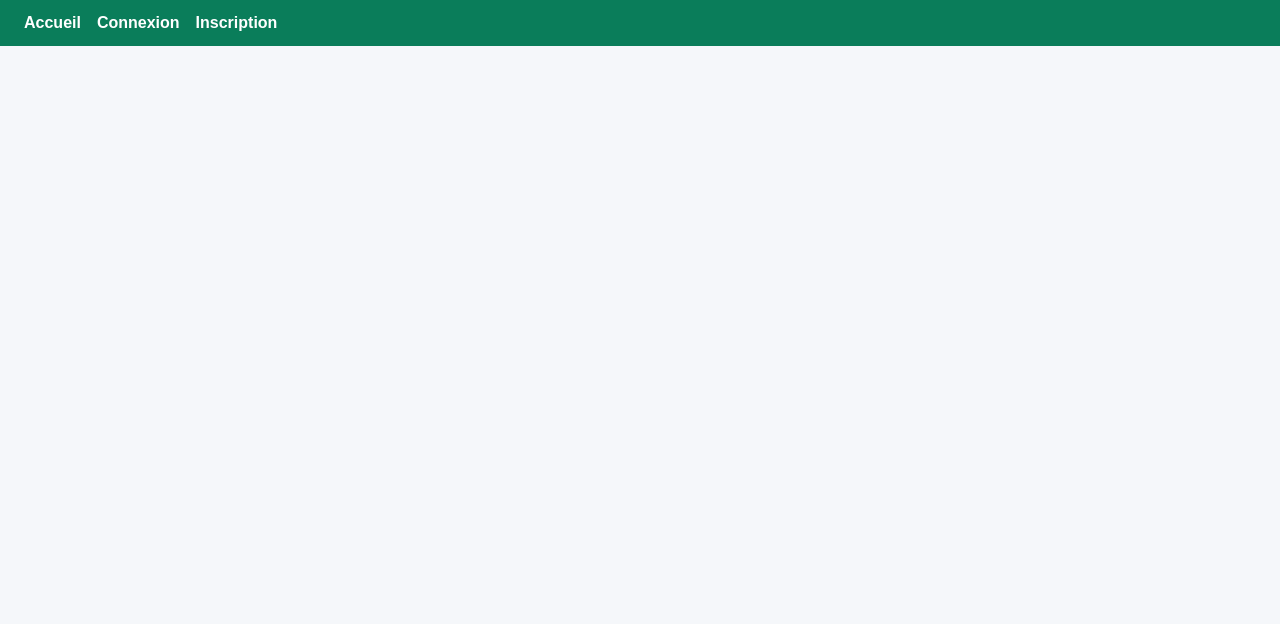
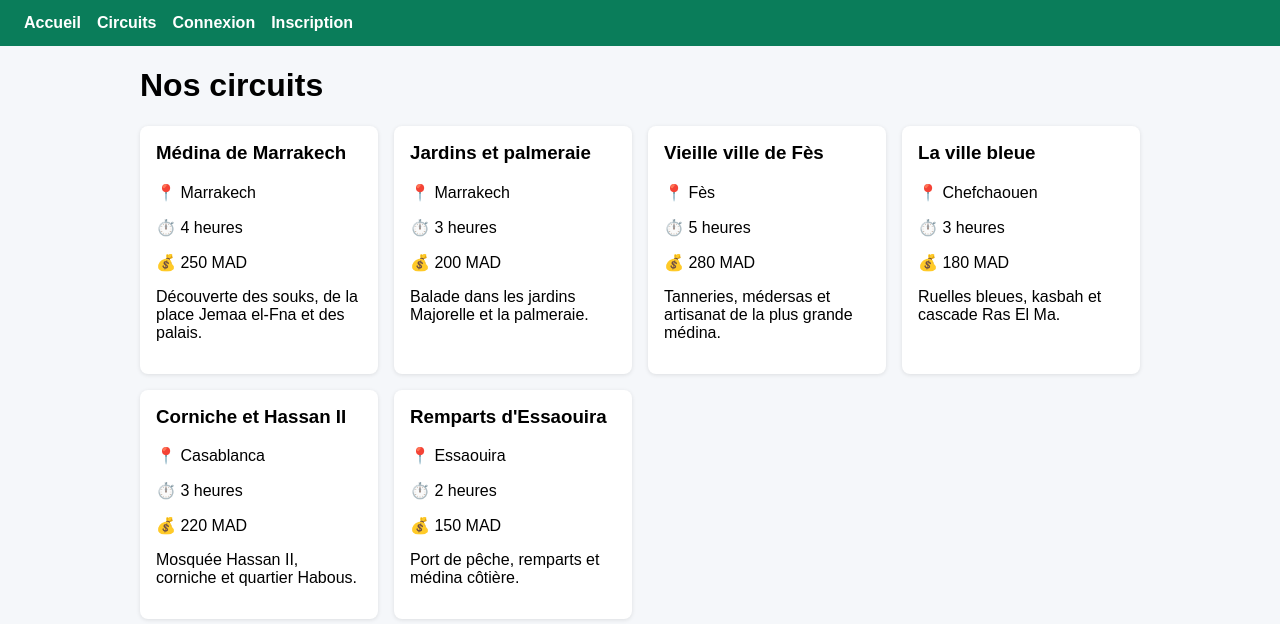
Before and after one commit to imaneaitabdennebi/rihla-morocco, a React app in the folder frontend/: page /circuits in a window 1280 px wide. Shown: the top 624 px of the page. Built offline with nearby package versions, Linux system fonts and the light colour scheme; the HTML template or start-up script is replaced by a standard one.

Commit message:
Etape 6 : page circuits

```diff
--- a/frontend/src/App.jsx
+++ b/frontend/src/App.jsx
@@ -2,6 +2,7 @@ import { Routes, Route } from 'react-router-dom';
 import Navbar from './components/Navbar';
 import ProtectedRoute from './components/ProtectedRoute';
 import Home from './pages/Home';
+import Circuits from './pages/Circuits';
 import Login from './pages/Login';
 import Register from './pages/Register';
 import Dashboard from './pages/Dashboard';
@@ -12,6 +13,7 @@ export default function App() {
       <Navbar />
       <Routes>
         <Route path="/" element={<Home />} />
+        <Route path="/circuits" element={<Circuits />} />
         <Route path="/login" element={<Login />} />
         <Route path="/register" element={<Register />} />
         <Route
--- a/frontend/src/components/Navbar.jsx
+++ b/frontend/src/components/Navbar.jsx
@@ -13,6 +13,7 @@ export default function Navbar() {
   return (
     <nav className="navbar">
       <Link to="/">Accueil</Link>
+      <Link to="/circuits">Circuits</Link>
 
       {!user && (
         <>
--- /dev/null
+++ b/frontend/src/data/circuits.js
@@ -0,0 +1,8 @@
+export const circuits = [
+  { id: 1, title: 'Médina de Marrakech', city: 'Marrakech', duration: '4 heures', price: 250, guideId: 1, description: 'Découverte des souks, de la place Jemaa el-Fna et des palais.' },
+  { id: 2, title: 'Jardins et palmeraie', city: 'Marrakech', duration: '3 heures', price: 200, guideId: 5, description: 'Balade dans les jardins Majorelle et la palmeraie.' },
+  { id: 3, title: 'Vieille ville de Fès', city: 'Fès', duration: '5 heures', price: 280, guideId: 2, description: 'Tanneries, médersas et artisanat de la plus grande médina.' },
+  { id: 4, title: 'La ville bleue', city: 'Chefchaouen', duration: '3 heures', price: 180, guideId: 3, description: 'Ruelles bleues, kasbah et cascade Ras El Ma.' },
+  { id: 5, title: 'Corniche et Hassan II', city: 'Casablanca', duration: '3 heures', price: 220, guideId: 4, description: 'Mosquée Hassan II, corniche et quartier Habous.' },
+  { id: 6, title: "Remparts d'Essaouira", city: 'Essaouira', duration: '2 heures', price: 150, guideId: 8, description: 'Port de pêche, remparts et médina côtière.' },
+];
--- /dev/null
+++ b/frontend/src/pages/Circuits.jsx
@@ -0,0 +1,20 @@
+import { circuits } from '../data/circuits';
+
+export default function Circuits() {
+  return (
+    <div className="container">
+      <h1>Nos circuits</h1>
+      <div className="grid">
+        {circuits.map((c) => (
+          <div className="card" key={c.id}>
+            <h3>{c.title}</h3>
+            <p>📍 {c.city}</p>
+            <p>⏱️ {c.duration}</p>
+            <p>💰 {c.price} MAD</p>
+            <p>{c.description}</p>
+          </div>
+        ))}
+      </div>
+    </div>
+  );
+}
```
